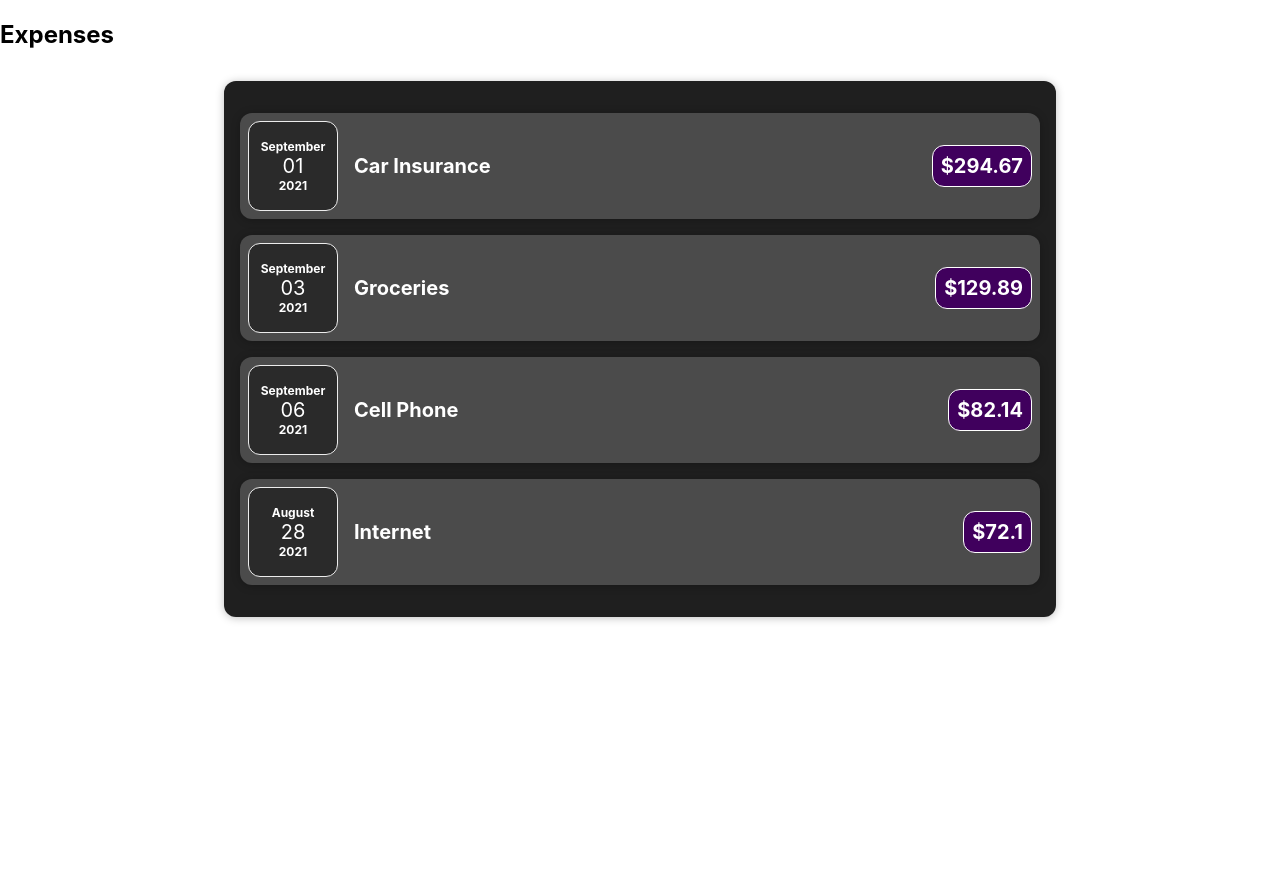
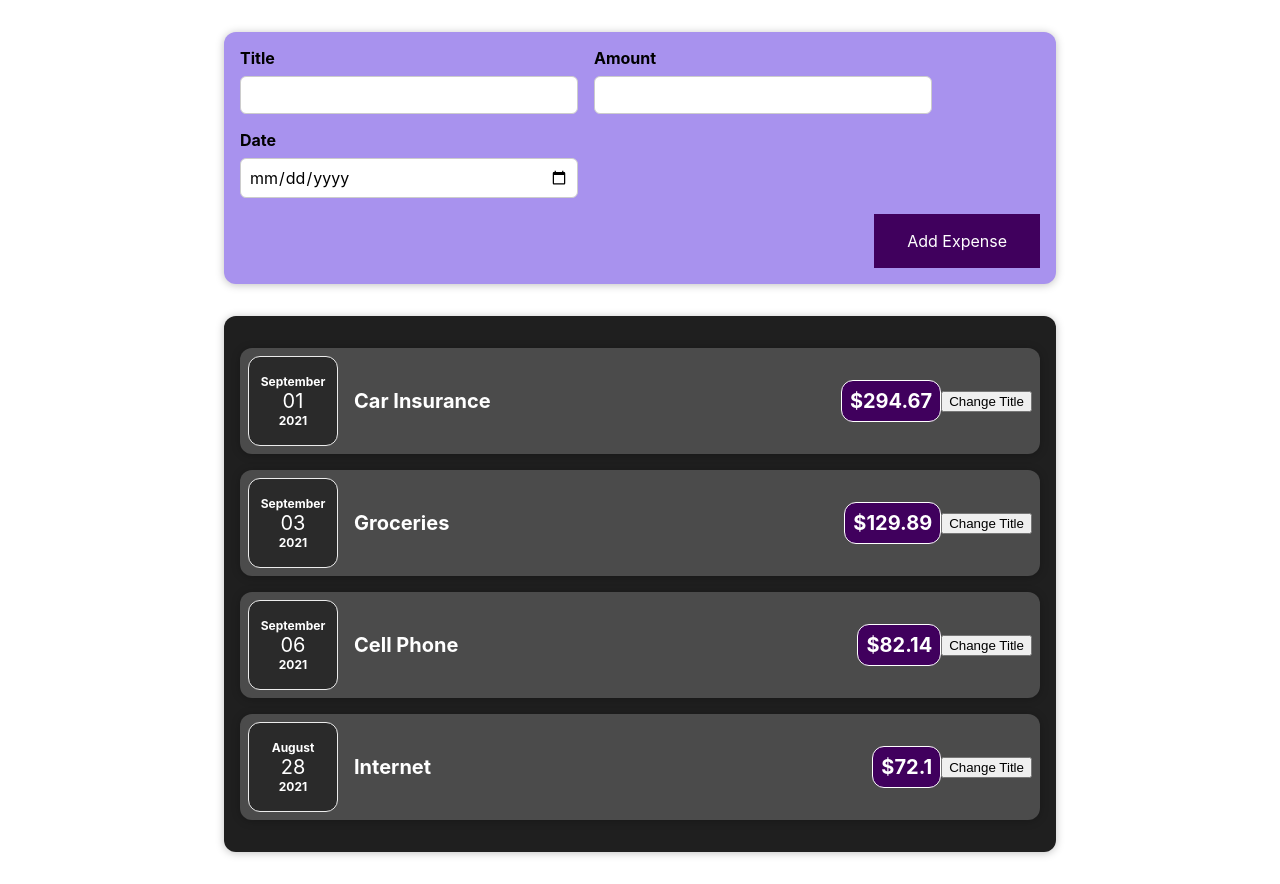
Before and after one commit to BurakAy/react-complete-guide, a React (Create React App) app: page / in a window 1280 px wide. Before the commit the page ends 800 px from the top, so only its background shows below. Built offline with nearby package versions, Linux system fonts and the light colour scheme.

Commit message:
created form component with inputs and created stylesheet for form

```diff
--- a/src/App.js
+++ b/src/App.js
@@ -1,4 +1,5 @@
 import Expenses from "../src/components/Expenses/Expenses";
+import NewExpense from "./components/NewExpense/NewExpense";
 
 const App = () => {
   const expenses = [
@@ -30,10 +31,7 @@ const App = () => {
 
   return (
     <div className="App">
-      <h2>
-        Expenses
-      </h2>
-
+      <NewExpense />
       <Expenses expenses={expenses} />
     </div>
   );
--- a/src/components/Expenses/ExpenseItem.js
+++ b/src/components/Expenses/ExpenseItem.js
@@ -1,16 +1,24 @@
 import './ExpenseItem.css';
+import React, { useState } from 'react';
 import Card from '../UI/Card';
 import ExpenseDate from './ExpenseDate';
 
 const ExpenseItem = (props) => {
+    const [title, setTitle] = useState(props.title);
+
+    const clickHandler = () => {
+      setTitle('Updated');
+    }
+
     return (
       <Card className="expense-item">
         <ExpenseDate date={props.date} />
 
         <div className="expense-item__description">
-          <h2>{props.title}</h2>
+          <h2>{title}</h2>
           <div className="expense-item__price">${props.amount}</div>
         </div>
+        <button onClick={clickHandler}>Change Title</button>
       </Card>
     );
 }
--- /dev/null
+++ b/src/components/NewExpense/ExpenseForm.css
@@ -0,0 +1,26 @@
+.new-expense__controls {
+    display: flex;
+    flex-wrap: wrap;
+    gap: 1rem;
+    margin-bottom: 1rem;
+    text-align: left;
+}
+
+.new-expense__control label {
+    font-weight: bold;
+    margin-bottom: 0.5rem;
+    display: block;
+}
+
+.new-expense__control input {
+    font: inherit;
+    padding: 0.5rem;
+    border-radius: 6px;
+    border: 1px solid #ccc;
+    width: 20rem;
+    max-width: 100%;
+}
+
+.new-expense__actions {
+    text-align: right;
+}
--- /dev/null
+++ b/src/components/NewExpense/ExpenseForm.js
@@ -0,0 +1,101 @@
+import React, { useState } from 'react';
+import './ExpenseForm.css';
+
+const ExpenseForm = () => {
+    const [enteredTitle, setEnteredTitle] = useState('');
+    const [enteredAmount, setEnteredAmount] = useState('');
+    const [enteredDate, setEnteredDate] = useState('');
+
+    // const [userInput, setUserInput] = useState({
+    //     enteredTitle: '',
+    //     enterdAmount: '',
+    //     enteredDate: ''
+    // });
+
+    const titleChangeHandler = (event) => {
+        setEnteredTitle(event.target.value);
+
+        // setUserInput({
+        //     ...userInput,
+        //     enteredTitle: event.target.value,
+        // })
+
+        // setUserInput((prevState) => {
+        //     return { ...prevState, enteredTitle: event.target.value };
+        // });
+    };
+
+    const amountChangeHandler = (event) => {
+        setEnteredAmount(event.target.value);
+
+        // setUserInput({
+        //     ...userInput,
+        //     enteredAmount: event.target.value,
+        // })
+    };
+
+    const dateChangeHandler = (event) => {
+        setEnteredDate(event.target.value);
+
+        // setUserInput({
+        //     ...userInput,
+        //     enteredDate: event.target.value,
+        // })
+    };
+
+    const formSubmitHandler = (event) => {
+        event.preventDefault();
+
+        const expenseData = {
+            title: enteredTitle,
+            amount: enteredAmount,
+            date: new Date(enteredDate)
+        };
+
+        setEnteredTitle("");
+        setEnteredAmount("");
+        setEnteredDate("");
+
+        console.log(expenseData);
+    };
+
+    return (
+        <form onSubmit={formSubmitHandler} >
+          <div className="new-expense__controls">
+            <div className="new-expense__control">
+              <label>Title</label>
+              <input
+                type="text"
+                value={enteredTitle}
+                onChange={titleChangeHandler}
+              />
+            </div>
+            <div className="new-expense__control">
+              <label>Amount</label>
+              <input
+                type="number"
+                min="0.01"
+                step="0.01"
+                value={enteredAmount}
+                onChange={amountChangeHandler}
+              />
+            </div>
+            <div className="new-expense__control">
+              <label>Date</label>
+              <input
+                type="date"
+                min="2021-01-01"
+                max="2022-12-31"
+                value={enteredDate}
+                onChange={dateChangeHandler}
+              />
+            </div>
+          </div>
+          <div className="new-expense__actions">
+              <button type="submit">Add Expense</button>
+          </div>
+        </form>
+    );
+}
+
+export default ExpenseForm;
--- /dev/null
+++ b/src/components/NewExpense/NewExpense.css
@@ -0,0 +1,19 @@
+.new-expense {
+    background-color: #a892ee;
+    padding: 1rem;
+    margin: 2rem auto;
+    width: 50rem;
+    max-width: 95%;
+    border-radius: 12px;
+    text-align: center;
+    box-shadow: 0 1px 8px rgba(0, 0, 0, 0.25);
+}
+
+.new-expense button {
+    font: inherit;
+    cursor: pointer;
+    padding: 1rem 2rem;
+    border: 1px solid #40005d;
+    background-color: #40005d;
+    color: white;
+}
--- /dev/null
+++ b/src/components/NewExpense/NewExpense.js
@@ -0,0 +1,13 @@
+import './NewExpense.css';
+import ExpenseForm from './ExpenseForm';
+
+const NewExpense = () => {
+
+    return (
+        <div className="new-expense">
+            <ExpenseForm />
+        </div>
+    );
+}
+
+export default NewExpense;
```
